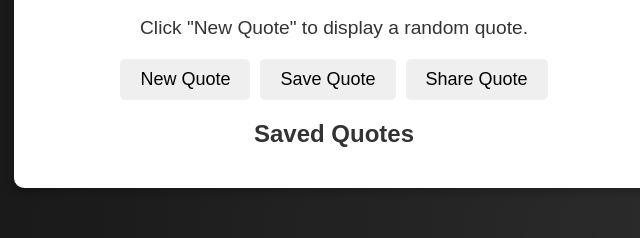
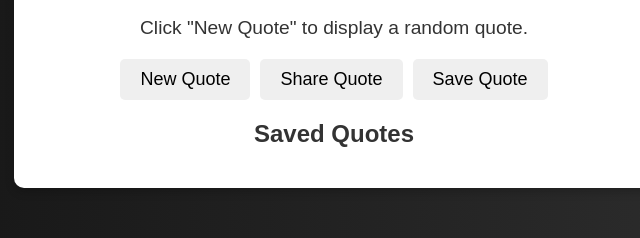
Before and after one commit to PRIYANKA22BSC/qutoApp, a plain HTML site: page index.html in a window 1280 px wide. Shown: the part 347-585 px from the top of the page, 306-946 px from the left. Drawn offline with Linux system fonts and the light colour scheme.

Commit message:
Update index.html

```diff
--- a/index.html
+++ b/index.html
@@ -11,10 +11,11 @@
     <h1>Quote App</h1>
     <div class="quote-box">
       <p id="quote">Click "New Quote" to display a random quote.</p>
+      <p id="author"></p>
       <div class="buttons">
         <button id="new-quote">New Quote</button>
+        <button>Share Quote</button>
         <button id="save-quote">Save Quote</button>
-        <button id="share-quote">Share Quote</button>
       </div>
     </div>
     <h2>Saved Quotes</h2>
```
